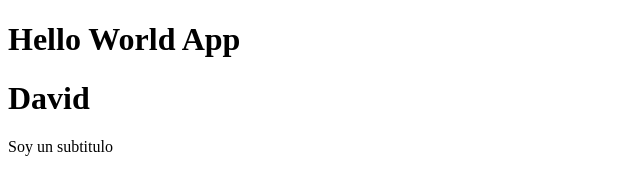
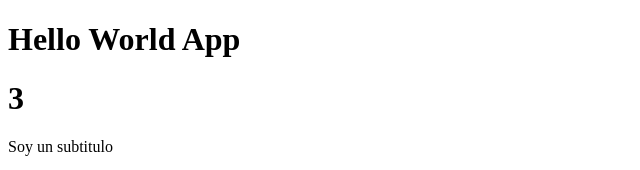
Before and after one commit to PrintHolamundo/counter-app, a React (Vite) app: page / in a window 1280 px wide. Shown: the top 170 px of the page, without its empty margins (0-640 px from the left). Built offline with nearby package versions, Linux system fonts and the light colour scheme.

Commit message:
Impresion de variables en el HTML

```diff
--- a/src/FirstApp.jsx
+++ b/src/FirstApp.jsx
@@ -1,10 +1,12 @@
+const getResult =  function(a,b) {
+    return a + b;
+}
+
 export const FirstApp = () => {
-
     return (
         <>
-            <h1>David</h1>
+            <h1>{ getResult(1,2) }</h1>
             <p>Soy un subtitulo</p>
         </>
     );
-
 }
```
